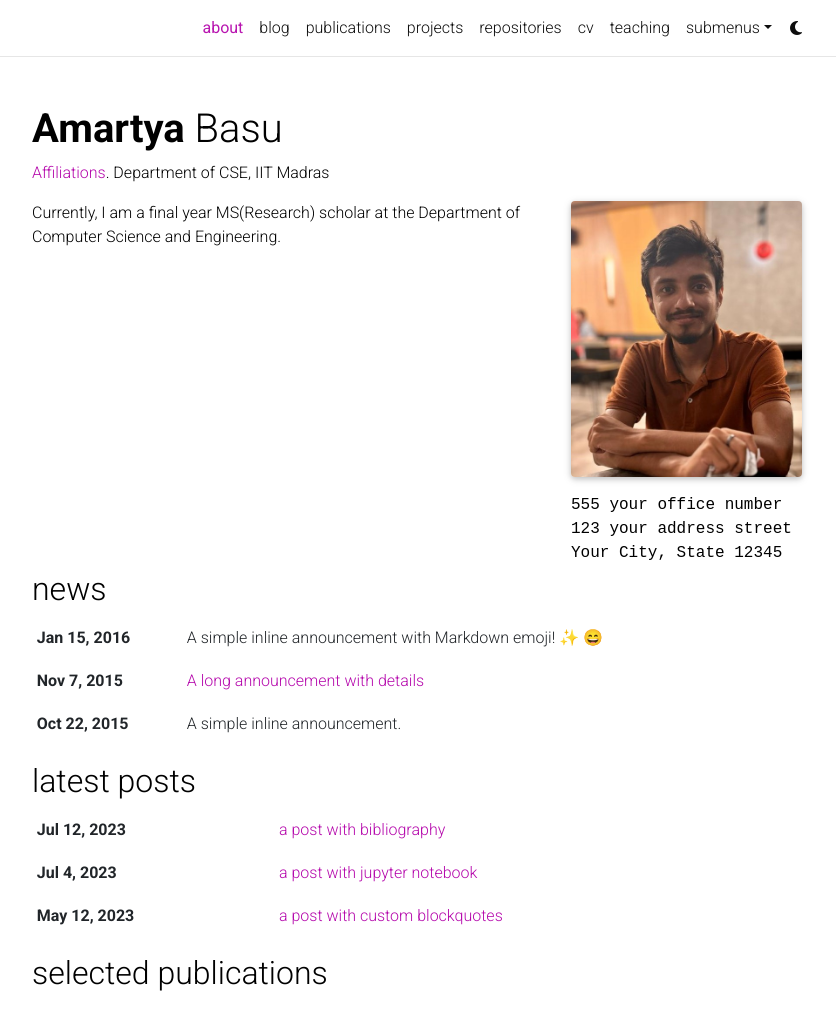
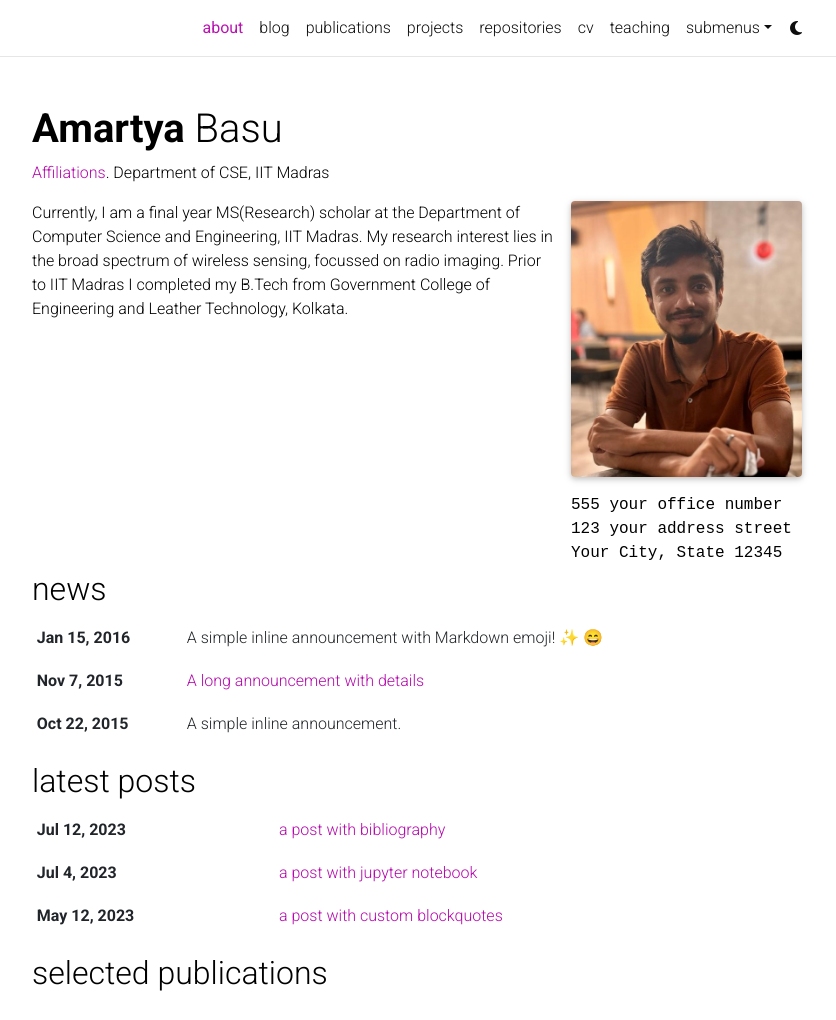
Before and after one commit to Amartya-pixel/Amartya-pixel.github.io, a Jekyll site: the page built from _pages/about.md, in a window 1280 px wide and 1309 px high, cut to the strip 0-1020 px from the top of the window. Shown: the whole strip, without its empty margins (223-1059 px from the left). Built offline with Jekyll 4.4.1, drawn with Linux system fonts in a browser that asks for light colours; full-size pictures stand in for the smaller copies a plugin makes; emoji names are drawn with the system emoji font; comment, search, counter and statistics services are not loaded; a style sheet for code colours, icons or effects is not loaded.

Commit message:
about added

```diff
--- a/_pages/about.md
+++ b/_pages/about.md
@@ -19,4 +19,4 @@
 social: true  # includes social icons at the bottom of the page
 ---
 
-Currently, I am a final year MS(Research) scholar at the Department of Computer Science and Engineering.
+Currently, I am a final year MS(Research) scholar at the Department of Computer Science and Engineering, IIT Madras. My research interest lies in the broad spectrum of wireless sensing, focussed on radio imaging. Prior to IIT Madras I completed my B.Tech from Government College of Engineering and Leather Technology, Kolkata.
```
